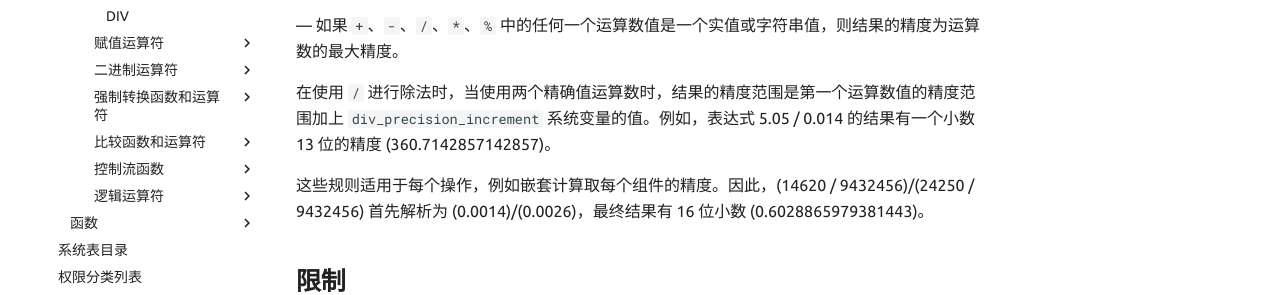
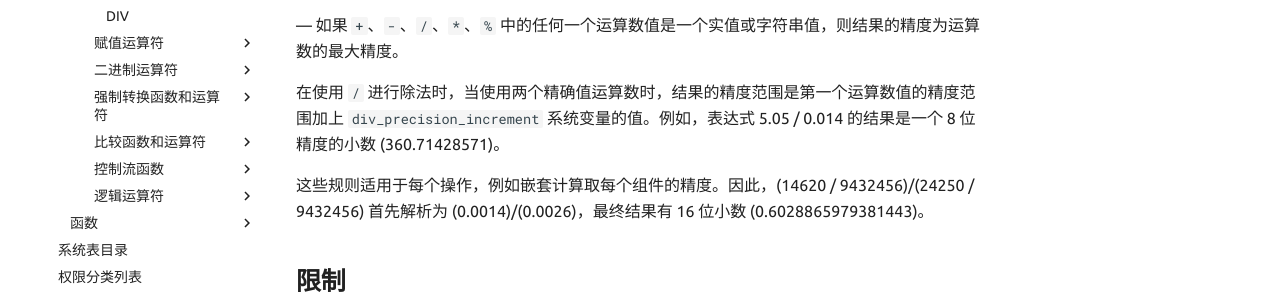
Before and after one commit to yangj1211/moc-docs, an MkDocs documentation site: the page built from docs/MatrixOne-Cloud/Reference/Operators/operators/arithmetic-operators/arithmetic-operators-overview.md, in a window 1280 px wide and 1234 px high. Shown: the part 694-989 px from the top of the window. Built offline with MkDocs 1.6.1 and Material for MkDocs 9.7.7, drawn with Linux system fonts in a browser that asks for light colours; comment, search, counter and statistics services are not loaded; the version menu is left out.

Commit message:
Update arithmetic-operators-overview.md
Signed-off-by: yanghaitao5000 <91644845+yanghaitao5000@users.noreply.github.com>

```diff
--- a/docs/MatrixOne-Cloud/Reference/Operators/operators/arithmetic-operators/arithmetic-operators-overview.md
+++ b/docs/MatrixOne-Cloud/Reference/Operators/operators/arithmetic-operators/arithmetic-operators-overview.md
@@ -16,9 +16,7 @@
 
 — 如果 `+`、`-`、`/`、`*`、`%` 中的任何一个运算数值是一个实值或字符串值，则结果的精度为运算数的最大精度。
 
-在使用 `/` 进行除法时，当使用两个精确值运算数时，结果的精度范围是第一个运算数值的精度范围加上 `div_precision_increment` 系统变量的值。例如，表达式 5.05 / 0.014 的结果有一个小数 13 位的精度 (360.7142857142857)。
-
-<!--上面这一段需要检视-->
+在使用 `/` 进行除法时，当使用两个精确值运算数时，结果的精度范围是第一个运算数值的精度范围加上 `div_precision_increment` 系统变量的值。例如，表达式 5.05 / 0.014 的结果是一个 8 位精度的小数 (360.71428571)。
 
 这些规则适用于每个操作，例如嵌套计算取每个组件的精度。因此，(14620 / 9432456)/(24250 / 9432456) 首先解析为 (0.0014)/(0.0026)，最终结果有 16 位小数 (0.6028865979381443)。
 
```
